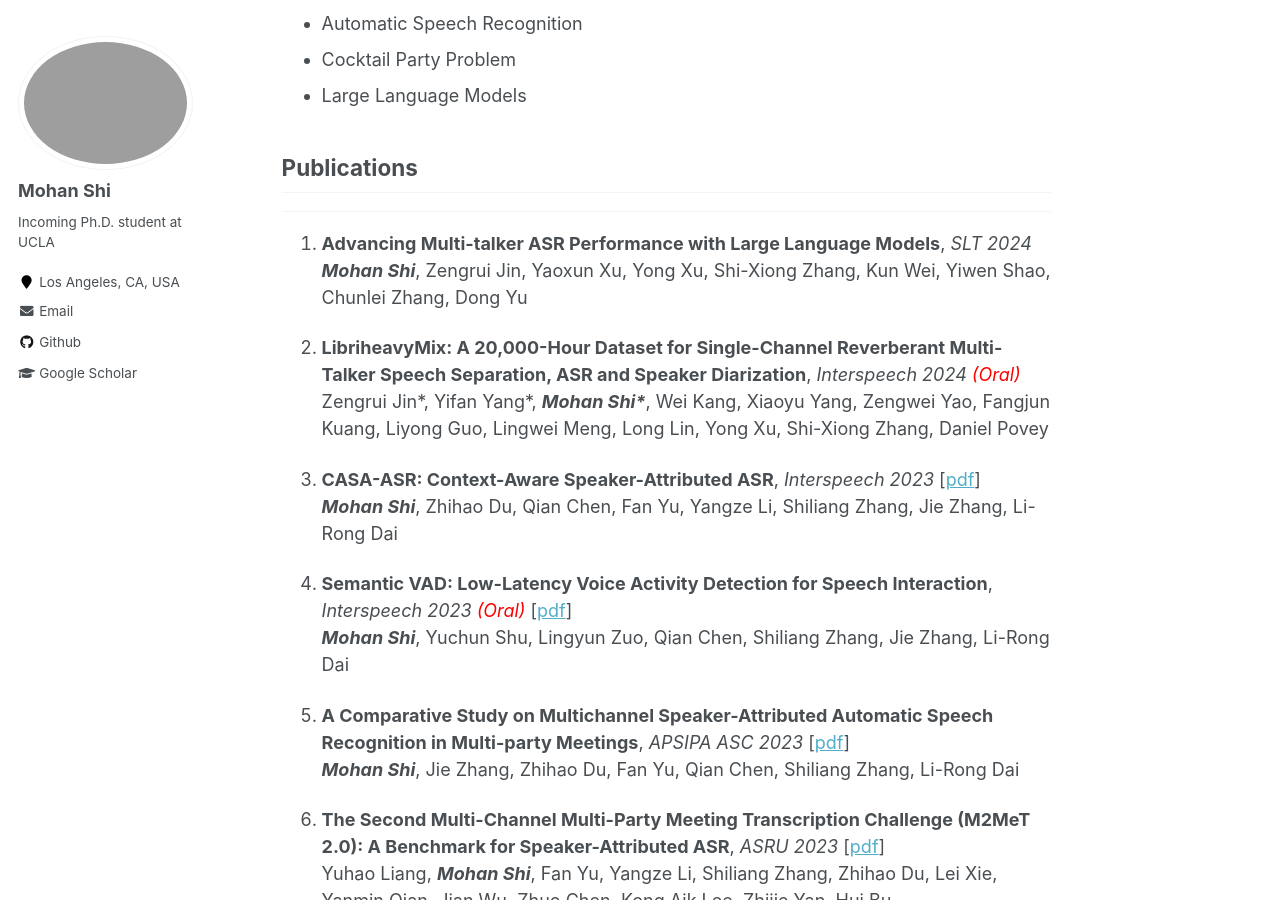
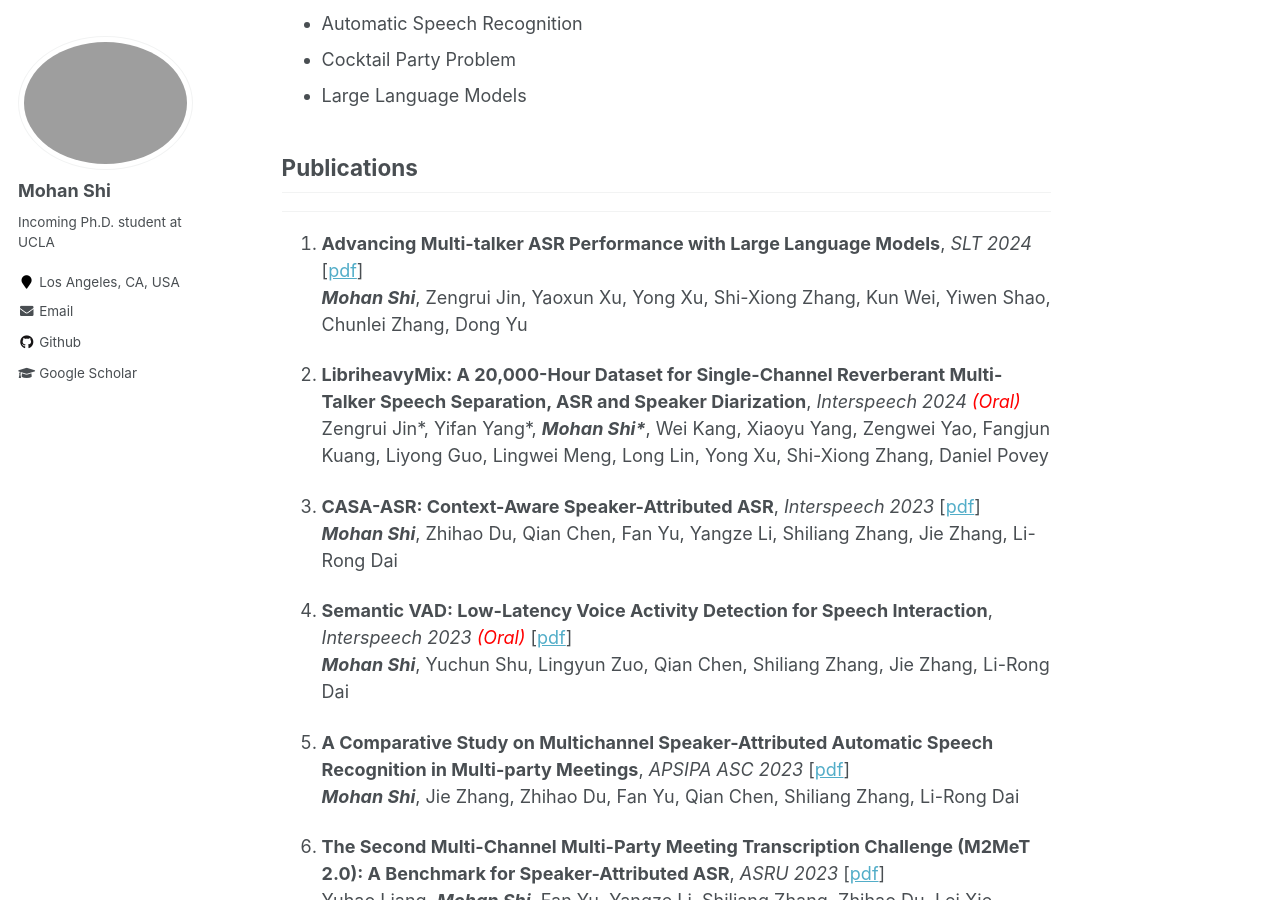
Before and after one commit to morganshi/morganshi.github.io, a Jekyll site: the page built from _pages/about.md, in a window 1280 px wide and 900 px high, scrolled down 300 px. Built offline with Jekyll 4.4.1, drawn with Linux system fonts in a browser that asks for light colours.

Commit message:
maintain
maintain

```diff
--- a/_pages/about.md
+++ b/_pages/about.md
@@ -52,7 +52,7 @@ I am Mohan Shi, an incoming Ph.D. student in Electrical and Computer Engineering
 ## Publications
 ----
 
-1. **Advancing Multi-talker ASR Performance with Large Language Models**, *SLT 2024*
+1. **Advancing Multi-talker ASR Performance with Large Language Models**, *SLT 2024* [[pdf](https://arxiv.org/pdf/2408.17431)]
 <br><i>**Mohan Shi**</i>, Zengrui Jin, Yaoxun Xu, Yong Xu, Shi-Xiong Zhang, Kun Wei, Yiwen Shao, Chunlei Zhang, Dong Yu
 
 1. **LibriheavyMix: A 20,000-Hour Dataset for Single-Channel Reverberant Multi-Talker Speech Separation, ASR and Speaker Diarization**, *Interspeech 2024 <font color="red">(Oral)</font>*
```
